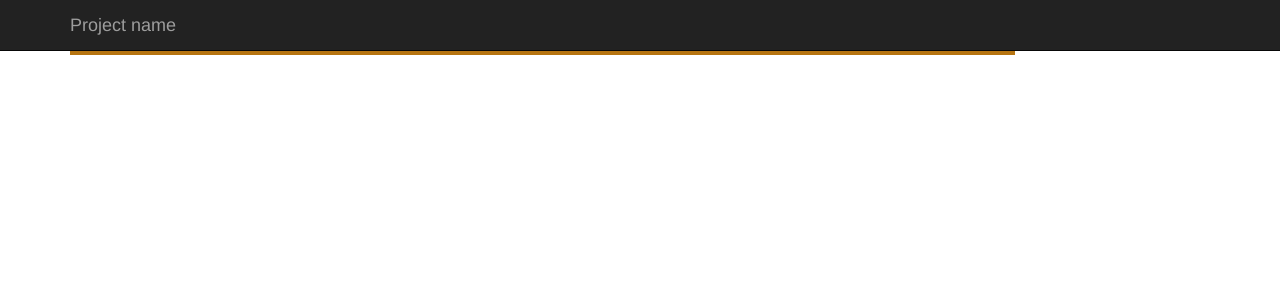
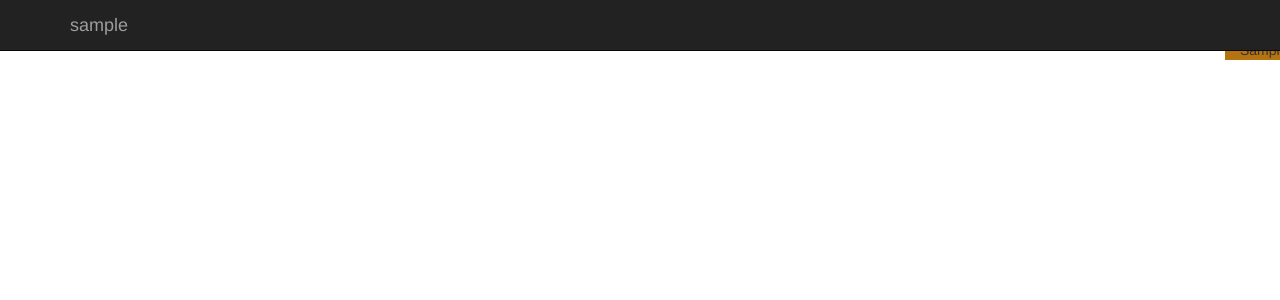
Before and after one commit to bjornagain/game, a Django app: template main/templates/home1.html in a window 1280 px wide. Shown: the top 300 px of the page. Run offline with Django 3.2, Linux system fonts and the light colour scheme; the template is opened without the code that fills it: most values are stand-ins (such as "Sample title", 1, 10 or a date in 2020); parts of the project's set-up code (start-up, migrations or seed data) failed here and were passed over; some libraries are stand-ins or nearby versions.

Commit message:
Update home1.html

```diff
--- a/main/templates/home1.html
+++ b/main/templates/home1.html
@@ -1,10 +1,12 @@
 {% load staticfiles %}
-<link rel="stylesheet" type=type="text/javascript" href="{% static 'main/jquery-1.11.1.js' %}" />
-<link rel="stylesheet" type=type="text/javascript" href="{% static 'main/jquery-1.11.1.min.js' %}" />
-<link rel="stylesheet" type="text/css" href="{% static 'main/bootstrap.min.css' %}" />
-<link rel="stylesheet" type="text/css" href="{% static 'main/jumbotron.css' %}" />
-<link rel="stylesheet" type="text/css" href="{% static 'main/custom.css' %}" />
-<link rel="stylesheet" type="text/css" href="{% static 'main/simple-sidebar.css' %}" />
+<script src="//code.jquery.com/jquery-1.11.0.min.js"></script>
+<script src="//code.jquery.com/jquery-migrate-1.2.1.min.js"></script>
+<link href="//maxcdn.bootstrapcdn.com/bootstrap/3.2.0/css/bootstrap.min.css" rel="stylesheet">
+<script src="//maxcdn.bootstrapcdn.com/bootstrap/3.2.0/js/bootstrap.min.js"></script>
+<script rel="stylesheet" type="text/javascript" src="{% static 'custom.js' %}"></script>
+<link rel="stylesheet" type="text/css" href="{% static 'jumbotron.css' %}" />
+<link rel="stylesheet" type="text/css" href="{% static 'custom.css' %}" />
+<link rel="stylesheet" type="text/css" href="{% static 'simple-sidebar.css' %}" />
 
 
 <!DOCTYPE html>
@@ -15,7 +17,10 @@
     <meta name="viewport" content="width=device-width, initial-scale=1">
     <meta name="description" content="">
     <meta name="author" content="">
+    <META HTTP-EQUIV="Pragma" CONTENT="no-cache">
     <link rel="shortcut icon" href="../../assets/ico/favicon.ico">
+
+
 
     <title>{% block head_title %}GAME{% endblock %}</title>
 
@@ -23,90 +28,34 @@
     #main {
       font-size: 22px;
       background-color: #B67410;
-      padding:12px 150px;
+      padding-left: 200px;
+
     }
     #header {
       font-size: 52px;
     }
+    #char {
+      background-color: #B67410;
+      position: fixed;
+      display: inline;
+    }
 
+    #sidebar-wrapper {
+      color: #BFBFD4;
+    }
+    .btn {
+      color: #000000;
+      margin: 3px;
+    }
+    fieldset {
+        display: inline;
+        padding: 20px;
+    }
+    .form_but {
+        display: block;
+    }
 
     </style>
-
-    <script src="http://ajax.aspnetcdn.com/ajax/jQuery/jquery-1.11.0.min.js"></script>
-    <link href="//netdna.bootstrapcdn.com/bootstrap/3.1.1/css/bootstrap.min.css" rel="stylesheet">
-    <script src="//netdna.bootstrapcdn.com/bootstrap/3.1.1/js/bootstrap.min.js"></script>
-
-    <!-- Custom JavaScript for the Menu Toggle -->
-    <script>
-    $("#menu-toggle").click(function(e) {
-        e.preventDefault();
-        $("#wrapper").toggleClass("active");
-    });
-    </script>
-
-    <script>
-    $(document).ready(function(){
-
-	  function updateText(text) {
-      $("#main").append(text);
-      }
-
-      $("#johnsonactions").hide();
-      $("#reynoldactions").hide();
-	  $("#genactions").hide();
-
-      <!-- General Actions -->
-      <!-- Look -->
-      $(document).on("click", "#look", function(){
-	    $(this).hide();
-		<!--$.get('/actions/?name=look', updateText);-->
-        $.post('/actions/', {action: 'look'} , updateText);
-	  });
-
-      <!-- Johnson -->
-      $(document).on("click", "#johnson", function(){
-        $("#johnsonactions").show();
-		$("#genactions").show();
-
-      });
-
-      $(document).on("click", ".talk", function(){
-        var name = $(this).attr("name");
-        var action = $(this).attr("action");
-	    $(this).hide();
-        querystring = '/actions/?name=' + name + '&action=' + action
-		$.post('/actions/', {action: action, name: name}, updateText);
-	  });
-
-      <!-- Reynold -->
-      $(document).on("click", "#reynold", function(){
-        $("#reynoldactions").show();
-        $("#genactions").show();
-      });
-
-    });
-    </script>
-
-
-    <!-- Continue button/submit name -->
-    <script>
-    $(document).ready(function(){
-
-    function updateText(text) {
-      $("#main").append(text);
-    }
-
-      $("#btn1").click(function(){
-
-        $(this).hide();
-
-        $("#nameform").hide();
-
-        var name = $("#nameform").val();
-        $.post('/name/', {name: name} , updateText);
-      });
-    });
-    </script>
 
 
   </head>
@@ -124,18 +73,9 @@
                 <span class="icon-bar"></span>
                 <span class="icon-bar"></span>
               </button>
-              <a class="navbar-brand" href="#">Project name</a>
+              <a class="navbar-brand" href="#">{{username}}</a>
           </div>
           <div class="navbar-collapse collapse">
-              <!--<form class="navbar-form navbar-right" role="form">
-                <div class="form-group">
-                  <input type="text" placeholder="Email" class="form-control">
-                </div>
-                <div class="form-group">
-                  <input type="password" placeholder="Password" class="form-control">
-                </div>
-                <button type="submit" class="btn btn-success">Sign in</button>
-              </form>-->
           </div><!--/.navbar-collapse -->
           </div>
         </div>
@@ -145,59 +85,29 @@
 
 
     <!-- Sidebar -->
-        <div id="sidebar-wrapper">
-          <div id="genactions" class="sidebar-brand">
-		    <h3 class='actionheader'>General Actions</h3>
-			<button type="button" class="btn btn-inverse" id="look">Look around</button>
-          </div>
-          <div id="johnsonactions" class="sidebar-brand">
-		    <h3 class='actionheader'>What do you want to do with the bartender?</h3>
-            <button type="button" class="btn btn-inverse talk" name="johnson" action="talk">Talk</button>
-            <button type="button" class="btn btn-inverse" id="attack">Attack</button>
-          </div>
-          <div id="reynoldactions" class="sidebar-brand">
-		    <h3 class='actionheader'>What do you want to do with the shabby man?</h3>
-            <button type="button" class="btn btn-inverse talk" name="reynold" action="talk">Talk</button>
-            <button type="button" class="btn btn-inverse" id="attack">Attack</button>
-        </div>
+        <div class="col-md-2 col-sm-2" id="sidebar-wrapper">
+
         </div>
 
-        <!-- Sidebar -->
-        <!--<div class="col-md-2" id="sidebar-wrapper">
-		<div id="genactions" class="sidebar-brand">
-		    <h3>General Actions</h3>
-			<button type="button" class="btn btn-inverse" id="look">Look around</button>
-        <div id="johnsonactions" class="sidebar-brand">
-		    <h3>What do you want to do with the bartender?</h3>
-            <button type="button" class="btn btn-inverse talk" name="johnson" action="talk">Talk</button>
-            <button type="button" class="btn btn-inverse" id="attack">Attack</button>
-        </div>
-        <div id="reynoldactions" class="btn-group-vertical">
-		    <h3>What do you want to do with the shabby man?</h3>
-            <button type="button" class="btn btn-inverse talk" name="reynold" action="talk">Talk</button>
-            <button type="button" class="btn btn-inverse" id="attack">Attack</button>
-        </div>
-        </div>
-		</div>-->
 
         {% block content %}
-        <div class="col-md-10">
+        <div class="col-md-10 col-sm-8">
           <div id="main">
             {% autoescape off %}{{archive}}{% endautoescape %}
 
           </div>
         </div>
         {% endblock %}
+
+        <div class="col-md-2 col-sm-2" id="char">
+          {{charname}}<br>
+          {{sex}}<br>
+          {{attrs}}
+        </div>
+
     </div>
     </div>
 
-    <!-- Bootstrap core JavaScript
-    ================================================== -->
-    <!-- Placed at the end of the document so the pages load faster -->
-    <!--<script src="//code.jquery.com/jquery-1.11.0.min.js"></script>
-    <script src="//code.jquery.com/jquery-migrate-1.2.1.min.js"></script>
-    <script src="//netdna.bootstrapcdn.com/bootstrap/3.1.1/js/bootstrap.min.js"></script>
-    <script src="https://ajax.googleapis.com/ajax/libs/jquery/1.11.0/jquery.min.js"></script>
-    <script src="../../dist/js/bootstrap.min.js"></script>-->
+
   </body>
 </html>
```
Lines whose indentation alone changed are shown as unchanged.
